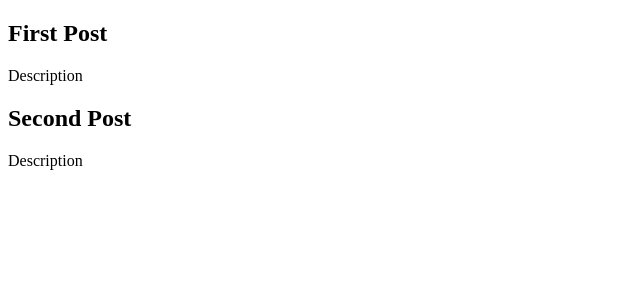
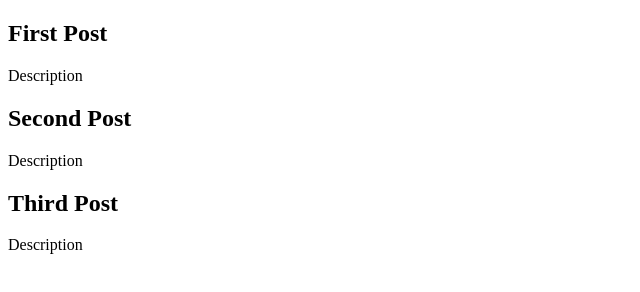
Before and after one commit to craico3/test-bootcamp, a plain HTML site: page blog/blog.html in a window 1280 px wide. Shown: the whole page, without its empty margins (0-640 px from the left). Drawn offline with Linux system fonts and the light colour scheme.

Commit message:
Update blog.html
Added third post

```diff
--- a/blog/blog.html
+++ b/blog/blog.html
@@ -14,5 +14,9 @@
   <h2>Second Post</h2>
   <p>Description</p>
 </article>
+<article>
+  <h2>Third Post</h2>
+  <p>Description</p>
+</article>
 </body>
 </html>
```
